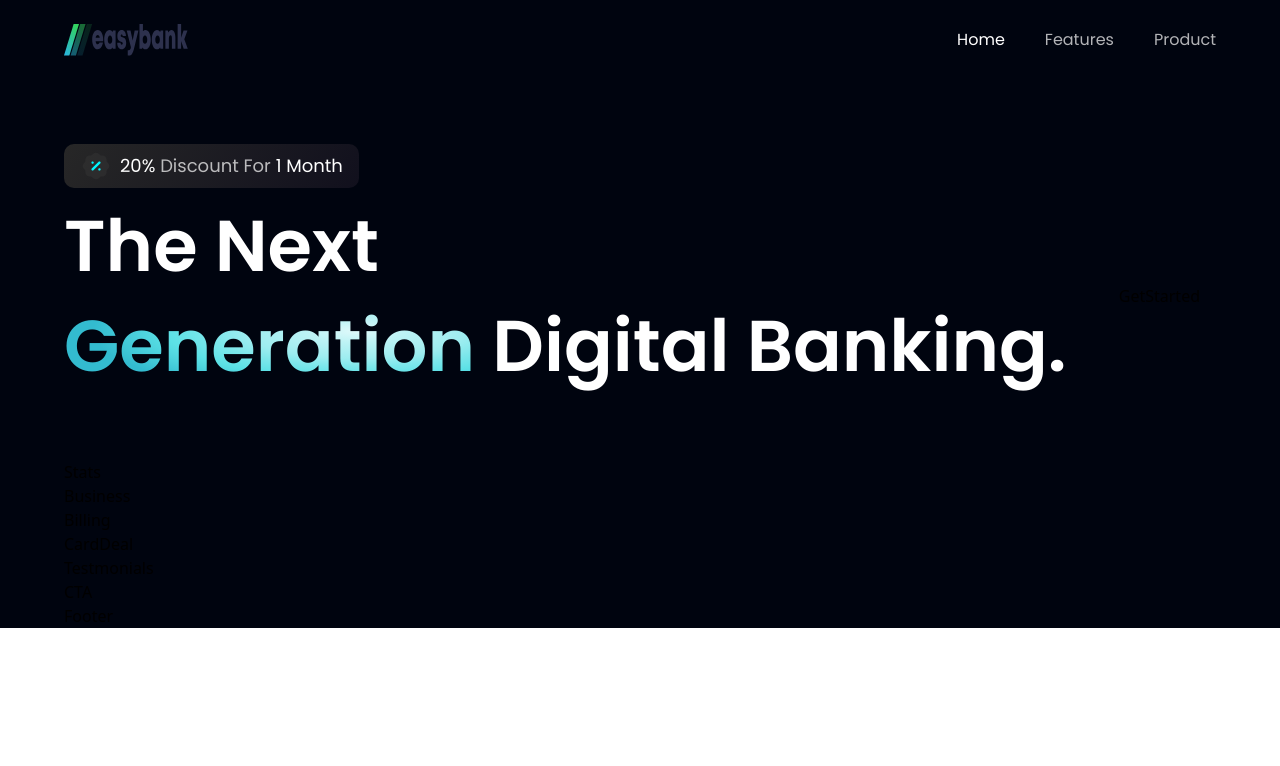
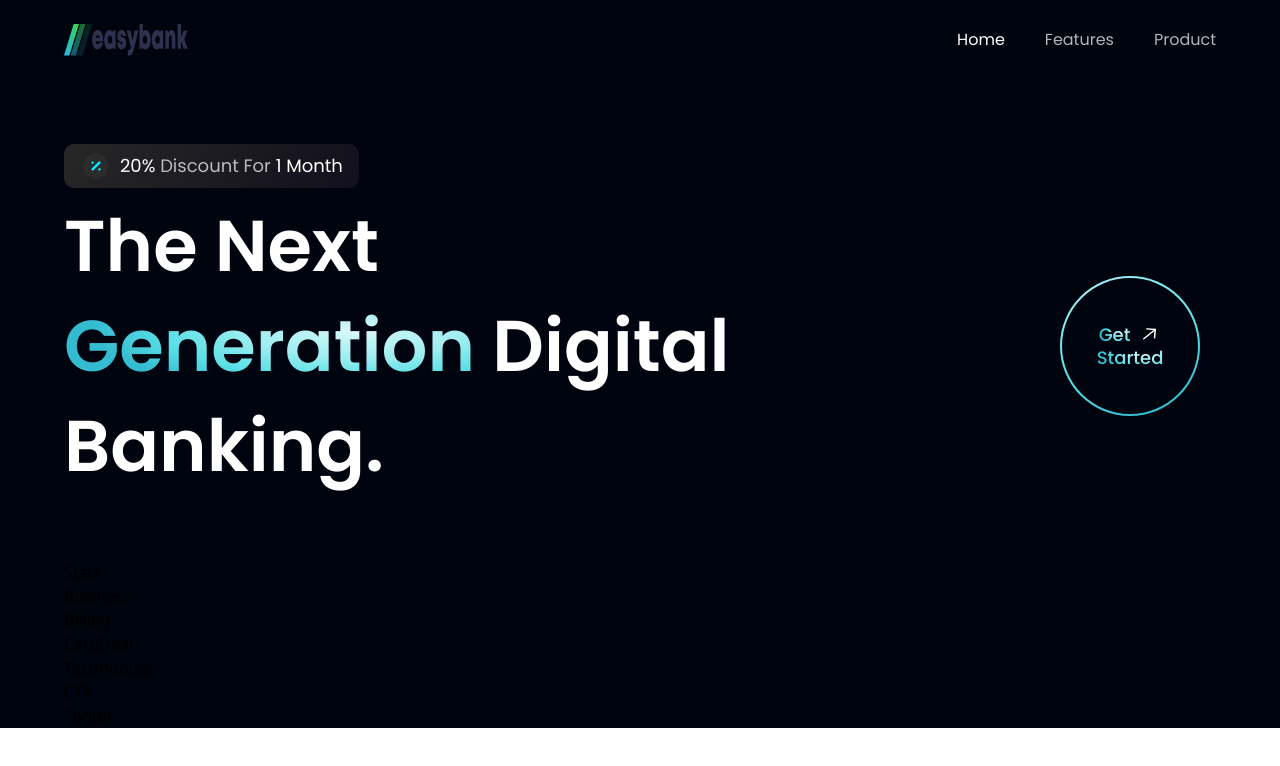
Before and after one commit to tedkelvin19/Banker-App, a React (Vite) app: page / in a window 1280 px wide. Shown: the top 766 px of the page. Built offline with nearby package versions, Linux system fonts and the light colour scheme.

Commit message:
Added get started button

```diff
--- a/src/components/GetStarted.jsx
+++ b/src/components/GetStarted.jsx
@@ -1,9 +1,21 @@
 import React from 'react'
+import styles from "../style"
+import {arrowUp} from "../images"
 
-const GetStarted = () => {
-  return (
-    <div>GetStarted</div>
+const GetStarted = () => (
+    <div className={`${styles.flexCenter} w-[140px] h-[140px] rounded-full bg-blue-gradient p-[2px] cursor-pointer`}>
+      <div className={`${styles.flexCenter} flex-col  bg-primary w-[100%] h-[100%] rounded-full`}>
+        <div className={`${styles.flexStart} flex-row`}>
+          <p className='font-poppins font-medium text-[18px] leading-[23px] mr-2'>
+            <span className='text-gradient'>Get</span>
+          </p>
+          <img src={arrowUp} alt='arrow' className='w-[23px] h-[23px] object-contain' />
+        </div>
+        <p className='font-poppins font-medium text-[18px] leading-[23px]'>
+            <span className='text-gradient'>Started</span>
+          </p>
+      </div>
+    </div>
   )
-}
 
 export default GetStarted
```
